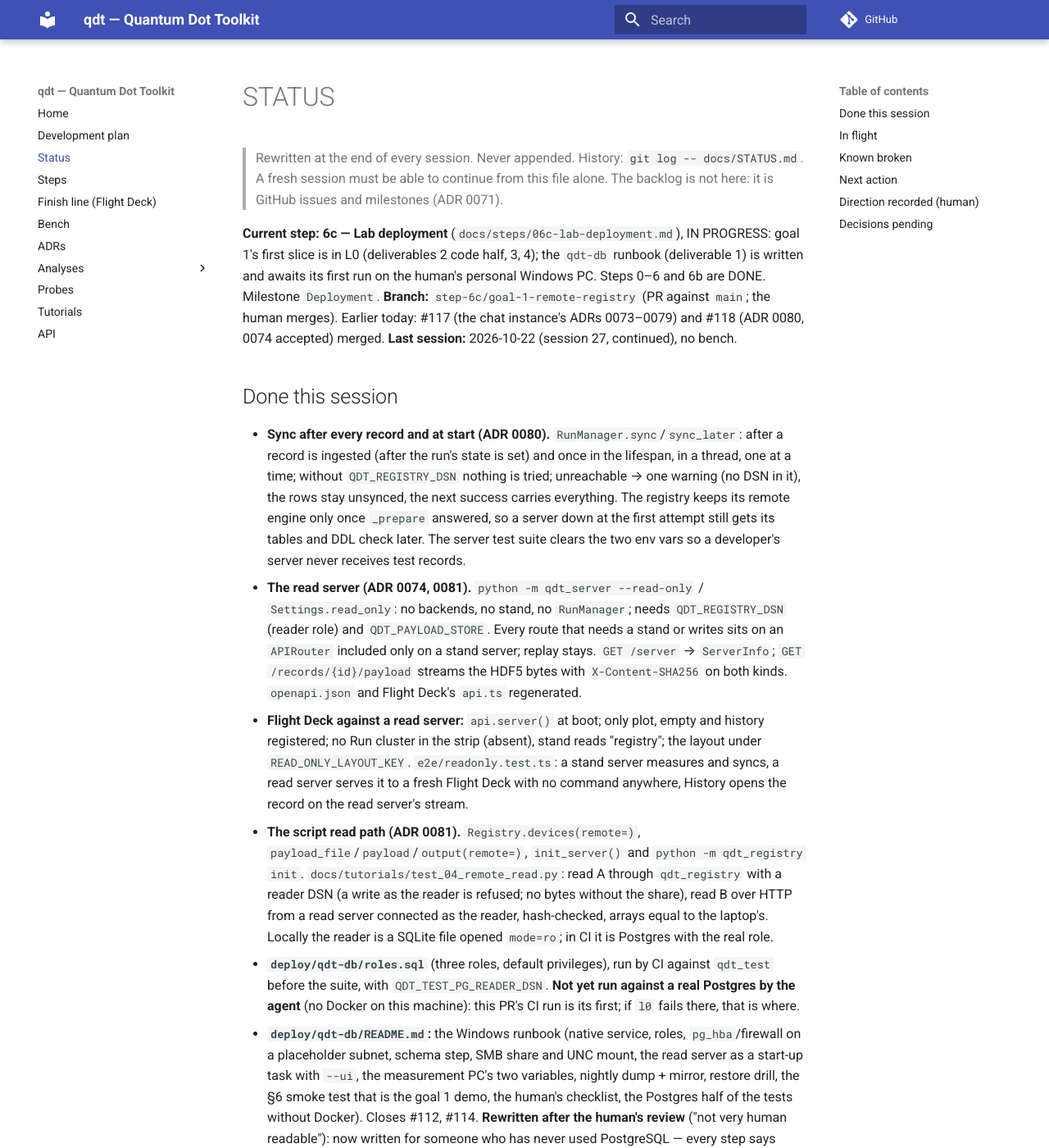
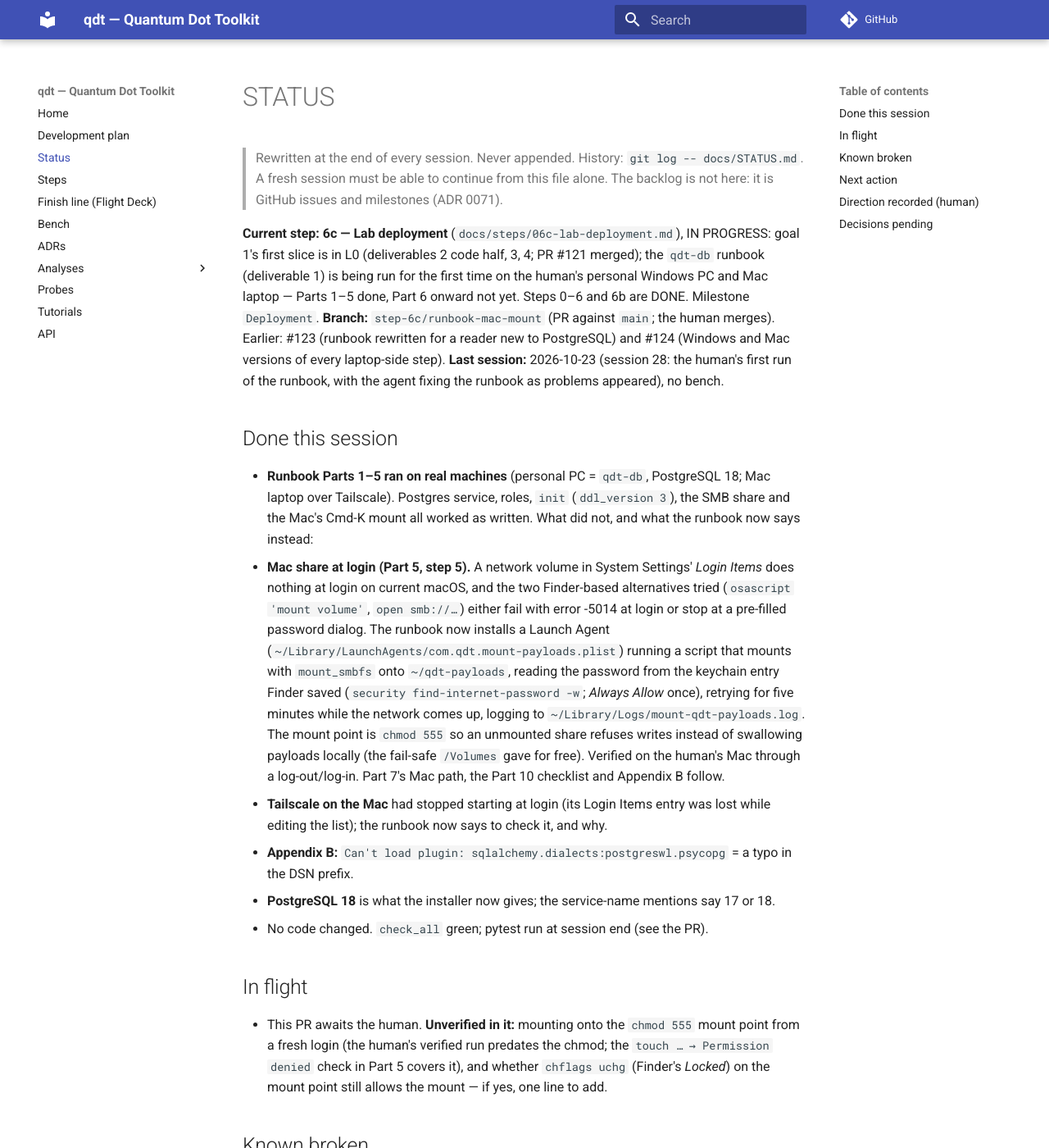
Before and after one commit to CowboyQuantum/qdt, an MkDocs documentation site: the page built from docs/STATUS.md, in a window 1280 px wide and 1400 px high. Shown: the whole window at 82% size. Built offline with MkDocs 1.6.1 and Material for MkDocs 9.7.7, drawn with Linux system fonts in a browser that asks for light colours; comment, search, counter and statistics services are not loaded; some of the changed text lies outside the part shown.

Commit message:
docs(deploy): runbook — Mac share mounted at login by a Launch Agent, not Login Items
Found on the runbook's first run on a Mac laptop over Tailscale. A network volume in System Settings'
Login Items does nothing at login on current macOS, and Finder-based alternatives (osascript
'mount volume', open smb://) fail with -5014 at login or stop at a pre-filled password dialog.

Part 5, step 5 (Mac) now installs ~/Library/LaunchAgents/com.qdt.mount-payloads.plist running a script
that mounts with mount_smbfs onto ~/qdt-payloads, reading the password from the keychain entry Finder
saved, retrying for five minutes while the network comes up, logging to ~/Library/Logs. The mount point
is chmod 555 so an unmounted share refuses writes instead of swallowing payloads locally. Part 7's Mac
path, the Part 10 checklist and Appendix B follow. Also: Tailscale must itself start at login; the
'Can't load plugin: sqlalchemy.dialects:…' message is a DSN typo; the service name may say 18, not 17.

STATUS.md rewritten for session 28.

Co-Authored-By: Claude Fable 5.1 <noreply@anthropic.com>

```diff
--- a/docs/STATUS.md
+++ b/docs/STATUS.md
@@ -5,67 +5,59 @@
 > The backlog is not here: it is GitHub issues and milestones (ADR 0071).
 
 **Current step:** **6c — Lab deployment** (`docs/steps/06c-lab-deployment.md`), IN PROGRESS: goal 1's first
-slice is in L0 (deliverables 2 code half, 3, 4); the `qdt-db` runbook (deliverable 1) is written and awaits
-its first run on the human's personal Windows PC. Steps 0–6 and 6b are DONE. Milestone `Deployment`.
-**Branch:** `step-6c/goal-1-remote-registry` (PR against `main`; the human merges). Earlier today: #117
-(the chat instance's ADRs 0073–0079) and #118 (ADR 0080, 0074 accepted) merged.
-**Last session:** 2026-10-22 (session 27, continued), no bench.
+slice is in L0 (deliverables 2 code half, 3, 4; PR #121 merged); the `qdt-db` runbook (deliverable 1) is
+being run for the first time on the human's personal Windows PC and Mac laptop — Parts 1–5 done, Part 6
+onward not yet. Steps 0–6 and 6b are DONE. Milestone `Deployment`.
+**Branch:** `step-6c/runbook-mac-mount` (PR against `main`; the human merges). Earlier: #123 (runbook
+rewritten for a reader new to PostgreSQL) and #124 (Windows and Mac versions of every laptop-side step).
+**Last session:** 2026-10-23 (session 28: the human's first run of the runbook, with the agent fixing the
+runbook as problems appeared), no bench.
 
 ## Done this session
-- **Sync after every record and at start (ADR 0080).** `RunManager.sync`/`sync_later`: after a record is
-  ingested (after the run's state is set) and once in the lifespan, in a thread, one at a time; without
-  `QDT_REGISTRY_DSN` nothing is tried; unreachable → one warning (no DSN in it), the rows stay unsynced,
-  the next success carries everything. The registry keeps its remote engine only once `_prepare` answered,
-  so a server down at the first attempt still gets its tables and DDL check later. The server test suite
-  clears the two env vars so a developer's server never receives test records.
-- **The read server (ADR 0074, 0081).** `python -m qdt_server --read-only` / `Settings.read_only`: no
-  backends, no stand, no `RunManager`; needs `QDT_REGISTRY_DSN` (reader role) and `QDT_PAYLOAD_STORE`.
-  Every route that needs a stand or writes sits on an `APIRouter` included only on a stand server; replay
-  stays. `GET /server` → `ServerInfo`; `GET /records/{id}/payload` streams the HDF5 bytes with
-  `X-Content-SHA256` on both kinds. `openapi.json` and Flight Deck's `api.ts` regenerated.
-- **Flight Deck against a read server:** `api.server()` at boot; only plot, empty and history registered;
-  no Run cluster in the strip (absent), stand reads "registry"; the layout under `READ_ONLY_LAYOUT_KEY`.
-  `e2e/readonly.test.ts`: a stand server measures and syncs, a read server serves it to a fresh Flight Deck
-  with no command anywhere, History opens the record on the read server's stream.
-- **The script read path (ADR 0081).** `Registry.devices(remote=)`, `payload_file`/`payload`/`output(remote=)`,
-  `init_server()` and `python -m qdt_registry init`. `docs/tutorials/test_04_remote_read.py`: read A through
-  `qdt_registry` with a reader DSN (a write as the reader is refused; no bytes without the share), read B
-  over HTTP from a read server connected as the reader, hash-checked, arrays equal to the laptop's.
-  Locally the reader is a SQLite file opened `mode=ro`; in CI it is Postgres with the real role.
-- **`deploy/qdt-db/roles.sql`** (three roles, default privileges), run by CI against `qdt_test` before the
-  suite, with `QDT_TEST_PG_READER_DSN`. **Not yet run against a real Postgres by the agent** (no Docker on
-  this machine): this PR's CI run is its first; if `l0` fails there, that is where.
-- **`deploy/qdt-db/README.md`:** the Windows runbook (native service, roles, `pg_hba`/firewall on a
-  placeholder subnet, schema step, SMB share and UNC mount, the read server as a start-up task with `--ui`,
-  the measurement PC's two variables, nightly dump + mirror, restore drill, the §6 smoke test that is the
-  goal 1 demo, the human's checklist, the Postgres half of the tests without Docker). Closes #112, #114.
-  **Rewritten after the human's review** ("not very human readable"): now written for someone who has never
-  used PostgreSQL — every step says what it does, what it changes on the PC, and how to check it; complete
-  sentences; terms defined on first use. That standard applies to every document a person reads from now on.
-  The rewrite found that Flight Deck served by `--ui` needs `?api=&ws=` from another computer (#122).
-  A second pass gives every laptop-side step a Windows and a Mac version (the human's laptop is a Mac) and
-  marks the Tailscale alternative wherever an address, a name or a firewall rule is chosen (`100.64.0.0/10`).
-- **Docs:** ADR 0081 (what the slice settled); Step 6c L0 row reworded (replay stays), status IN PROGRESS;
-  steps index; tutorials index. 476 Python tests (+6 Postgres-parametrized), 4 skipped; Flight Deck 142
-  unit, 15 e2e. `check_all` green.
+- **Runbook Parts 1–5 ran on real machines** (personal PC = `qdt-db`, PostgreSQL 18; Mac laptop over
+  Tailscale). Postgres service, roles, `init` (`ddl_version 3`), the SMB share and the Mac's Cmd-K mount all
+  worked as written. What did not, and what the runbook now says instead:
+  - **Mac share at login (Part 5, step 5).** A network volume in System Settings' *Login Items* does nothing
+    at login on current macOS, and the two Finder-based alternatives tried (`osascript 'mount volume'`,
+    `open smb://…`) either fail with error -5014 at login or stop at a pre-filled password dialog. The
+    runbook now installs a Launch Agent (`~/Library/LaunchAgents/com.qdt.mount-payloads.plist`) running a
+    script that mounts with `mount_smbfs` onto `~/qdt-payloads`, reading the password from the keychain
+    entry Finder saved (`security find-internet-password -w`; *Always Allow* once), retrying for five minutes
+    while the network comes up, logging to `~/Library/Logs/mount-qdt-payloads.log`. The mount point is
+    `chmod 555` so an unmounted share refuses writes instead of swallowing payloads locally (the fail-safe
+    `/Volumes` gave for free). Verified on the human's Mac through a log-out/log-in. Part 7's Mac path,
+    the Part 10 checklist and Appendix B follow.
+  - **Tailscale on the Mac** had stopped starting at login (its Login Items entry was lost while editing the
+    list); the runbook now says to check it, and why.
+  - **Appendix B:** `Can't load plugin: sqlalchemy.dialects:postgreswl.psycopg` = a typo in the DSN prefix.
+  - **PostgreSQL 18** is what the installer now gives; the service-name mentions say 17 or 18.
+- No code changed. `check_all` green; pytest run at session end (see the PR).
 
 ## In flight
-- This PR awaits the human; its CI run is the first run of `roles.sql` on Postgres.
+- This PR awaits the human. **Unverified in it:** mounting onto the `chmod 555` mount point from a fresh
+  login (the human's verified run predates the chmod; the `touch … → Permission denied` check in Part 5
+  covers it), and whether `chflags uchg` (Finder's *Locked*) on the mount point still allows the mount —
+  if yes, one line to add.
 
 ## Known broken
 Open blockers: none (`gh issue list --label blocker`). Everything else: `gh issue list`.
 
 ## Next action
-**Human (the demo, deliverable 1 and 2's share):** run `deploy/qdt-db/README.md` §1–§3 on the personal PC
-and §4 on the laptop, then the §6 smoke test: a sweep on the laptop's Flight Deck, the record in the
+**Human (the demo, deliverable 1 and 2's share):** continue `deploy/qdt-db/README.md` from Part 6 (the read
+server as a start-up task) through Part 7 (the Mac's two variables; `QDT_PAYLOAD_STORE` is now
+`$HOME/qdt-payloads`) and the Part 8 smoke test: a sweep on the laptop's Flight Deck, the record in the
 desktop's Flight Deck (no Run button) and in a script (tutorial 04's pattern). Every step that needs a
-workaround becomes an issue on `Deployment` (`found-by-human` is fine; label it `blocker` if it stops the
-demo). Tick §7's checklist. **Agent, next session:** blockers from the demo first; otherwise deliverable 5
-(the command token: a stand server bound off loopback refuses `POST`/`DELETE` without a bearer token from
-its token file; loopback exempt; Flight Deck sends the token it was given), with the step file's L0 rows.
+workaround becomes an issue on `Deployment` or a runbook fix in-session, as today. Tick Part 10's
+checklist. **Agent, next session:** blockers from the demo first; otherwise deliverable 5 (the command
+token: a stand server bound off loopback refuses `POST`/`DELETE` without a bearer token from its token
+file; loopback exempt; Flight Deck sends the token it was given), with the step file's L0 rows.
 Branch `step-6c/<short-name>`.
 
 ## Direction recorded (human)
+- **2026-10-23 (session 28):** ran the runbook on the personal PC and the Mac; asked for the runbook to be
+  updated with the Mac mount method "at least for macbooks"; asked whether Windows needs the same (no: the
+  UNC path connects on demand with `cmdkey`'s credential and fails safely when the share is away) and
+  whether the mount point can be made unmovable (`chflags uchg`, pending a test that the mount still works).
 - **2026-10-22 (session 27):** the next focus is "set up the measurement database backend on my desktop PC
   and have it running … launch Flight Deck from my laptop with a simulated backend … take a measurement …
   view that measurement on my desktop computer by querying the database … with both an instance of Flight
```
Also changed, not shown: deploy/qdt-db/README.md (+119 -20 lines).
